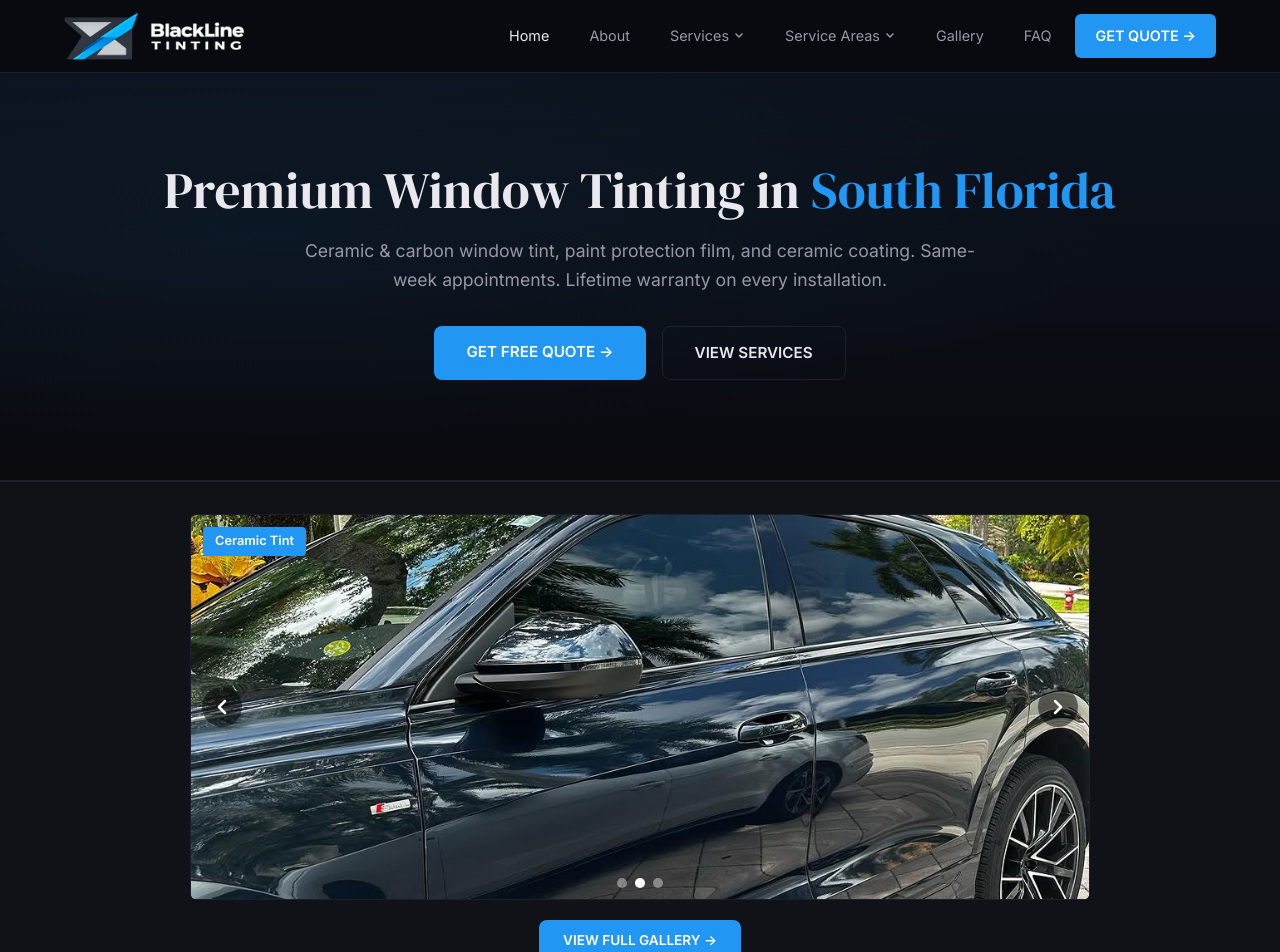
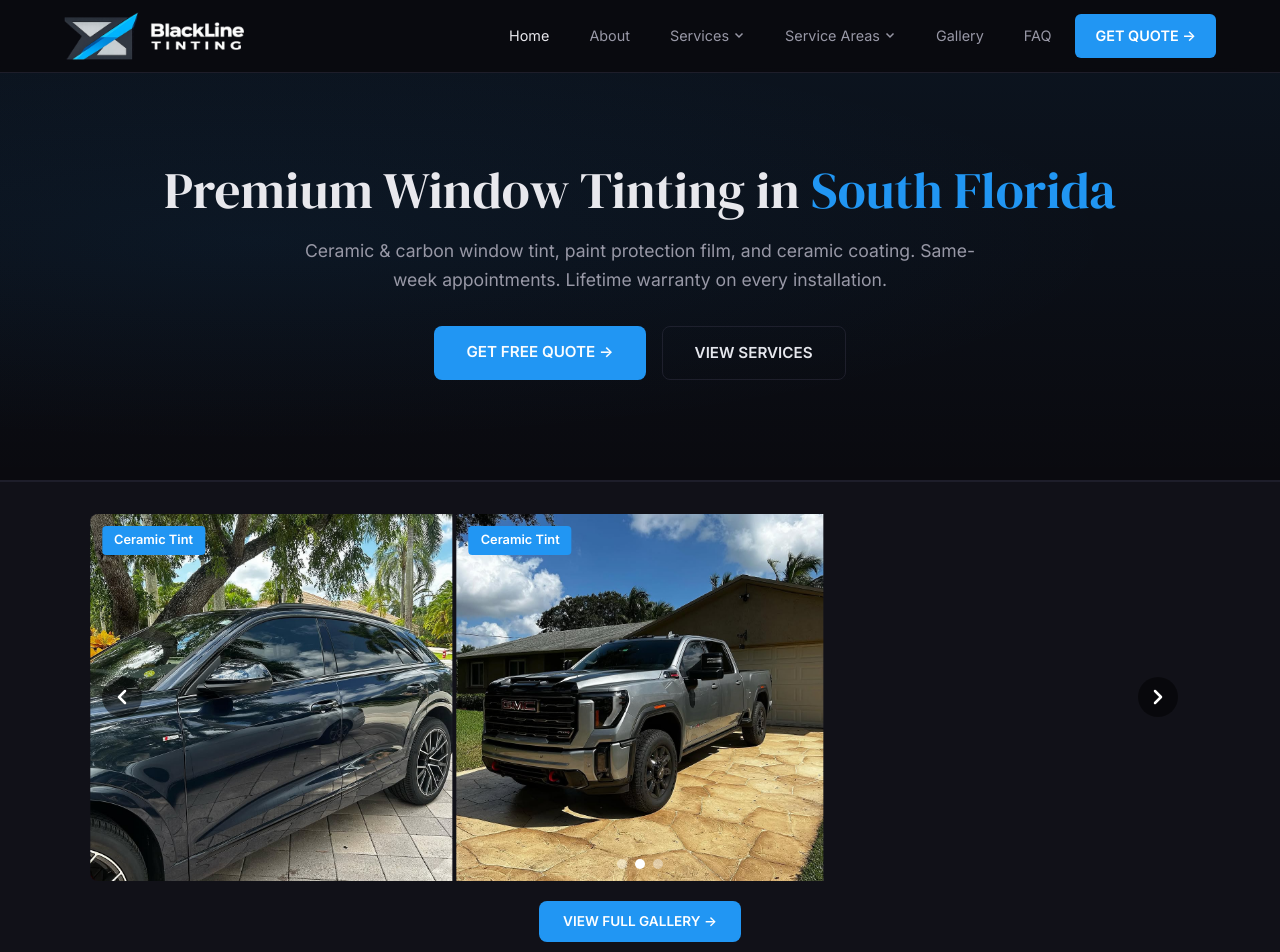
Before and after one commit to jcdammert/Blackline-Tinting, a Next.js app: page / in a window 1280 px wide. Shown: the top 952 px of the page. Built offline with nearby package versions, Linux system fonts and the light colour scheme.

Commit message:
Show 3 gallery images on desktop, 1 on mobile with square aspect ratio
Co-Authored-By: Claude Opus 4.6 <noreply@anthropic.com>

```diff
--- a/src/app/globals.css
+++ b/src/app/globals.css
@@ -241,21 +241,11 @@ h1, h2, h3, h4 { font-family: var(--font-heading); font-weight: 400; line-height
   background: var(--bg-secondary); border-top: 1px solid var(--border);
   border-bottom: 1px solid var(--border); padding: 32px 0 24px;
 }
-.slideshow {
-  position: relative; overflow: hidden; border-radius: var(--radius);
-  max-width: 900px; margin: 0 auto; aspect-ratio: 21 / 9;
-}
-.slideshow-track {
-  display: flex; height: 100%; transition: transform 0.5s ease;
-}
-.slideshow-slide {
-  min-width: 100%; height: 100%; background: var(--bg-card); border: 1px solid var(--border);
-  display: flex; align-items: center; justify-content: center;
-  color: var(--text-secondary); font-size: 0.9rem; position: relative;
-}
+
+/* Shared styles */
 .slideshow-label {
   position: absolute; top: 12px; left: 12px; background: var(--blue); color: white;
-  padding: 4px 12px; border-radius: 4px; font-size: 0.8rem; font-weight: 600;
+  padding: 4px 12px; border-radius: 4px; font-size: 0.8rem; font-weight: 600; z-index: 1;
 }
 .slideshow-arrow {
   position: absolute; top: 50%; transform: translateY(-50%); background: rgba(0,0,0,0.5);
@@ -276,9 +266,38 @@ h1, h2, h3, h4 { font-family: var(--font-heading); font-weight: 400; line-height
 }
 .slideshow-dot.active { background: white; }
 
+/* Desktop: 3 images visible, square aspect ratio */
+.slideshow-desktop {
+  position: relative; overflow: hidden; border-radius: var(--radius);
+  max-width: 1100px; margin: 0 auto; aspect-ratio: 3 / 1;
+}
+.slideshow-desktop-track {
+  display: flex; height: 100%; transition: transform 0.5s ease;
+}
+.slideshow-desktop-slide {
+  min-width: calc(100% / 3); height: 100%; position: relative;
+  background: var(--bg-card); border-right: 4px solid var(--bg-secondary);
+}
+.slideshow-desktop-slide:first-child { border-left: none; }
+.slideshow-desktop-slide:last-child { border-right: none; }
+
+/* Mobile: 1 image, single slideshow */
+.slideshow-mobile {
+  display: none; position: relative; overflow: hidden; border-radius: var(--radius);
+  max-width: 500px; margin: 0 auto; aspect-ratio: 4 / 3;
+}
+.slideshow-mobile-track {
+  display: flex; height: 100%; transition: transform 0.5s ease;
+}
+.slideshow-mobile-slide {
+  min-width: 100%; height: 100%; position: relative;
+  background: var(--bg-card);
+}
+
 @media (max-width: 768px) {
   .slideshow-section { padding: 20px 16px 16px; }
-  .slideshow { aspect-ratio: 16 / 9; }
+  .slideshow-desktop { display: none; }
+  .slideshow-mobile { display: block; }
   .slideshow-arrow { width: 32px; height: 32px; }
   .slideshow-arrow-left { left: 8px; }
   .slideshow-arrow-right { right: 8px; }
--- a/src/components/GallerySlideshow.tsx
+++ b/src/components/GallerySlideshow.tsx
@@ -23,16 +23,54 @@ export default function GallerySlideshow() {
 
   return (
     <section className="slideshow-section">
-      <div className="slideshow">
-        <div className="slideshow-track" style={{ transform: `translateX(-${current * 100}%)` }}>
+      {/* Desktop: 3 visible at once */}
+      <div className="slideshow-desktop">
+        <div className="slideshow-desktop-track" style={{ transform: `translateX(-${current * (100 / 3)}%)` }}>
           {slides.map((slide, i) => (
-            <div className="slideshow-slide" key={i}>
+            <div className="slideshow-desktop-slide" key={i}>
               <Image
                 src={slide.src}
                 alt={slide.alt}
                 fill
                 style={{ objectFit: 'cover' }}
-                sizes="(max-width: 768px) 100vw, 900px"
+                sizes="400px"
+                priority={i === 0}
+              />
+              <span className="slideshow-label">{slide.label}</span>
+            </div>
+          ))}
+        </div>
+
+        <button className="slideshow-arrow slideshow-arrow-left" onClick={prev} aria-label="Previous slide">
+          <svg width="24" height="24" viewBox="0 0 24 24" fill="none" stroke="currentColor" strokeWidth="2.5" strokeLinecap="round" strokeLinejoin="round"><polyline points="15 18 9 12 15 6"/></svg>
+        </button>
+        <button className="slideshow-arrow slideshow-arrow-right" onClick={next} aria-label="Next slide">
+          <svg width="24" height="24" viewBox="0 0 24 24" fill="none" stroke="currentColor" strokeWidth="2.5" strokeLinecap="round" strokeLinejoin="round"><polyline points="9 18 15 12 9 6"/></svg>
+        </button>
+
+        <div className="slideshow-dots">
+          {slides.map((_, i) => (
+            <button
+              key={i}
+              className={`slideshow-dot${i === current ? ' active' : ''}`}
+              onClick={() => setCurrent(i)}
+              aria-label={`Go to slide ${i + 1}`}
+            />
+          ))}
+        </div>
+      </div>
+
+      {/* Mobile: 1 visible, swipe through */}
+      <div className="slideshow-mobile">
+        <div className="slideshow-mobile-track" style={{ transform: `translateX(-${current * 100}%)` }}>
+          {slides.map((slide, i) => (
+            <div className="slideshow-mobile-slide" key={i}>
+              <Image
+                src={slide.src}
+                alt={slide.alt}
+                fill
+                style={{ objectFit: 'cover' }}
+                sizes="100vw"
                 priority={i === 0}
               />
               <span className="slideshow-label">{slide.label}</span>
```
